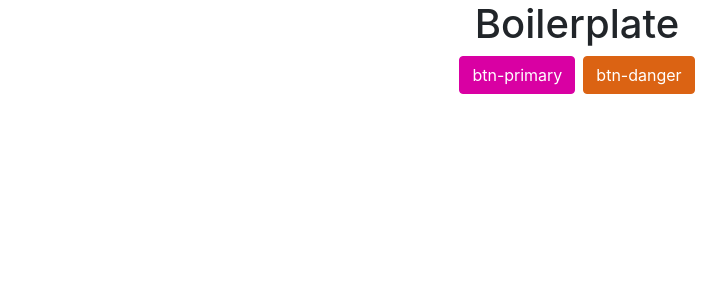
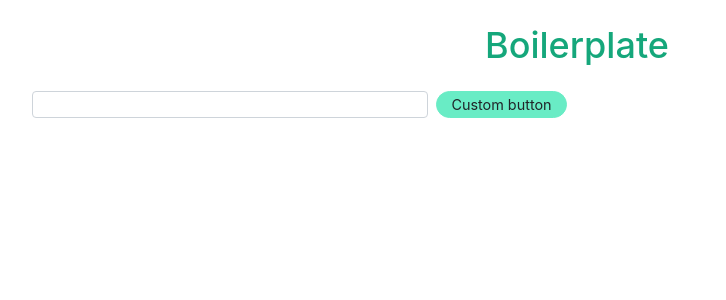
Before and after one commit to sesirimarco/boilerplate, a React (Create React App) app: page / in a window 1280 px wide. Shown: the top 300 px of the page, without its empty margins (63-789 px from the left). Built offline with nearby package versions, Linux system fonts and the light colour scheme.

Commit message:
improve: add some bootstrap customization examples

```diff
--- a/src/App.js
+++ b/src/App.js
@@ -3,10 +3,14 @@ import './App.scss';
 
 function App() {
   return (
-    <div className="App">
-        <h1>Boilerplate</h1>
-        <button className="btn btn-primary mx-1">btn-primary</button>
-        <button className="btn btn-danger mx-1">btn-danger</button>
+    <div className="App container pt-4">
+      <h1 className="text-center mb-4">Boilerplate</h1>
+      <div className="col-6 text-center">
+        <div className="form-row mt-3">
+          <input className="form-control col" type="text" />
+          <button className="btn btn-custom-color ml-2">Custom button</button>
+        </div>
+      </div>
     </div>
   );
 }
--- a/src/App.scss
+++ b/src/App.scss
@@ -1,10 +1,25 @@
-.App {
-  text-align: center;
+$theme-colors: (
+  "primary": #128562,
+  "danger": #d900a3,
+  "custom-color": #69ecc5
+);
+$btn-border-radius: 50px;
+$btn-border-radius-sm: $btn-border-radius;
+$btn-border-radius-lg: $btn-border-radius;
+$input-btn-padding-x: 0.9rem;
+$input-btn-padding-y: 0.1rem;
+$font-size-base: 0.9rem;
+$input-btn-border-width: 1px;
+$input-btn-focus-width: 0;
+
+@import "../node_modules/bootstrap/scss/functions";
+@import "../node_modules/bootstrap/scss/variables";
+@import "../node_modules/bootstrap/scss/mixins";
+
+$headings-color: darken(theme-color("custom-color"), 30%);
+
+.btn:hover {
+  background-color: lighten(theme-color("custom-color"), 10%) !important;
 }
 
-$theme-colors: (
-  "primary": #d900a3,
-  "danger": #db6313
-);
-
 @import "../node_modules/bootstrap/scss/bootstrap";
```
